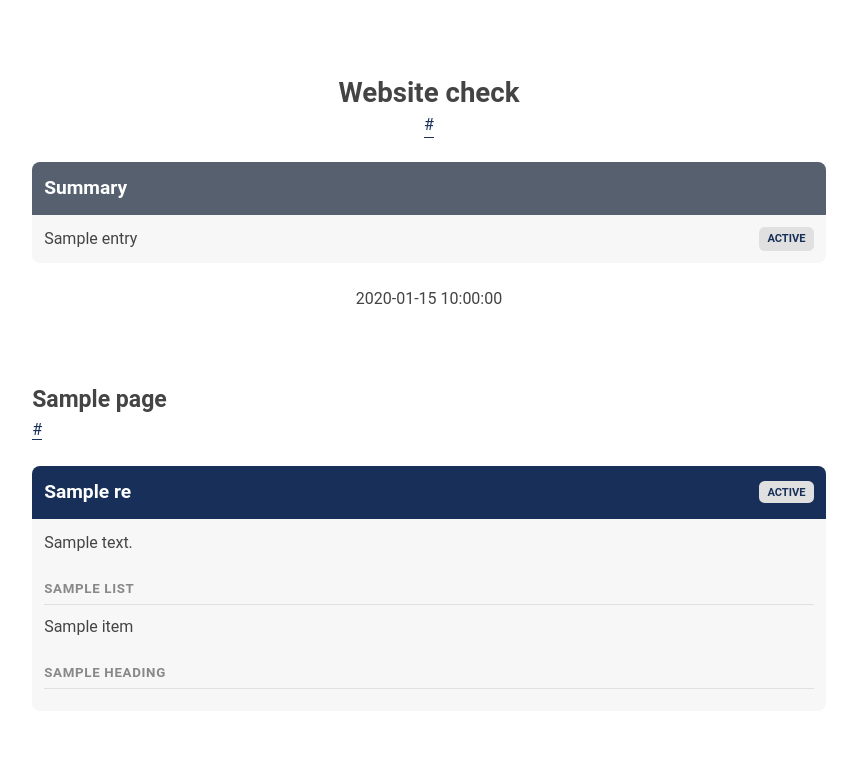
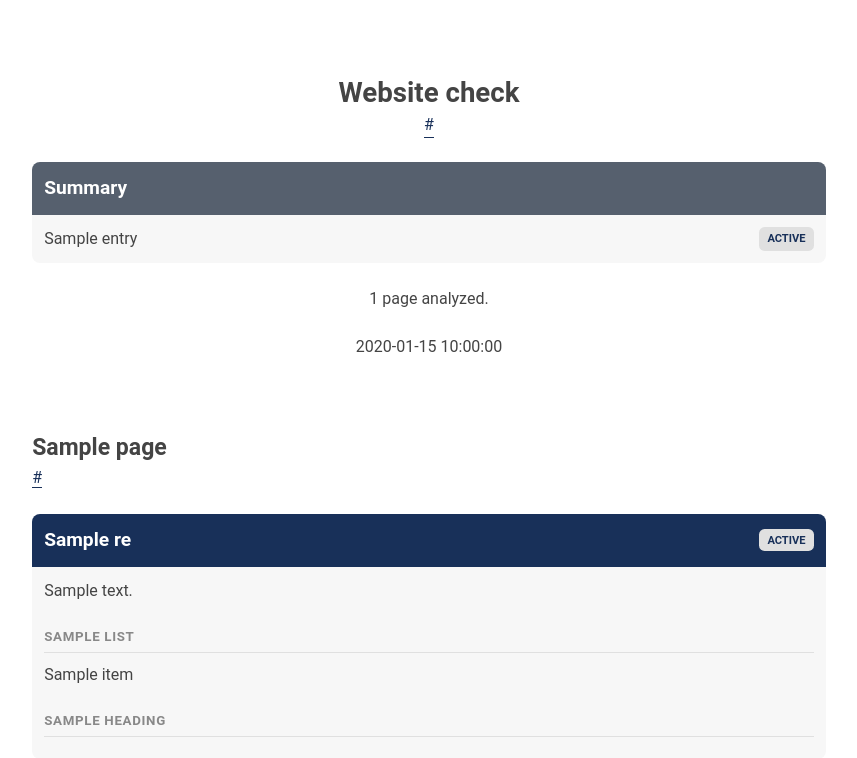
Before and after one commit to MattHag/cli-website-analyzer, a Python web app: template website_checker/report/templates/base_template.html in a window 1280 px wide. Shown: the top 758 px of the page, without its empty margins (211-1068 px from the left). Run offline with Jinja, Linux system fonts and the light colour scheme; the template is opened without the code that fills it: most values are stand-ins (such as "Sample title", 1, 10 or a date in 2020).

Commit message:
Add number of analyzed pages to report
Relates #56

```diff
--- a/website_checker/report/templates/frontpage_template.html
+++ b/website_checker/report/templates/frontpage_template.html
@@ -23,7 +23,15 @@
     </div>
     {% endif %}
 
-    <div class="footer">
+    <div class="footer content-gap">
+        <div>
+            {% if pages | length == 1 %}
+            <p>1 page analyzed.</p>
+            {% else %}
+            <p>{{ pages | length }} pages analyzed.</p>
+            {% endif %}
+        </div>
+
         <div class="footer__date">{{ creation_date }}</div>
     </div>
 </section>
```
